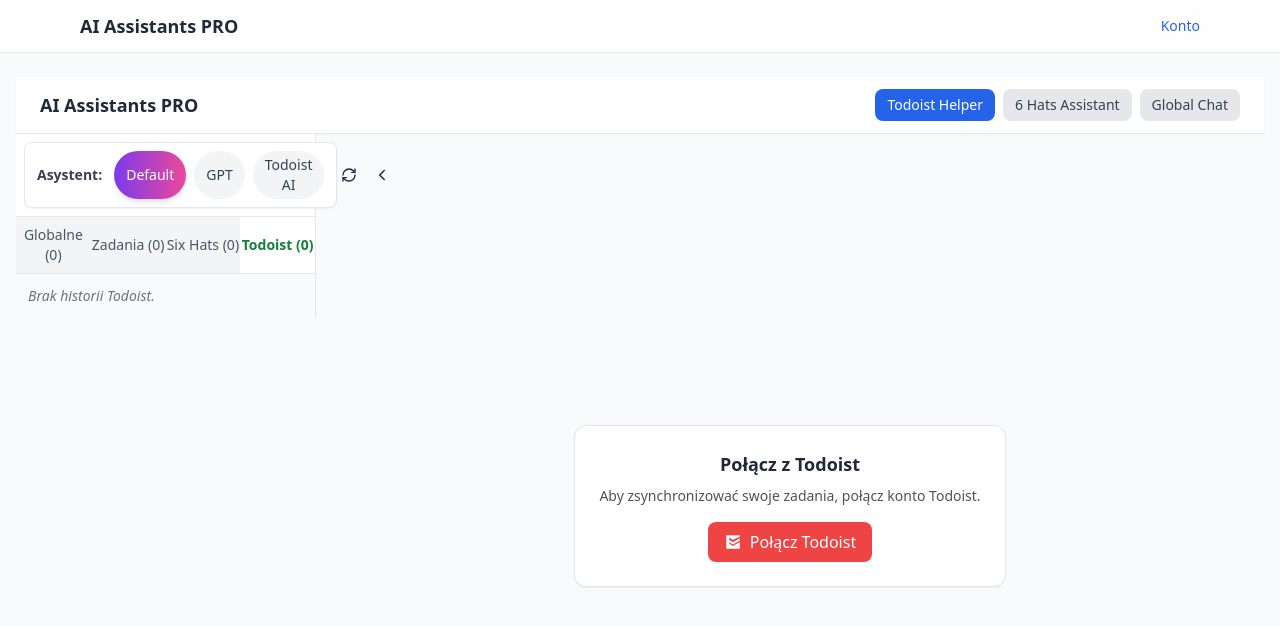
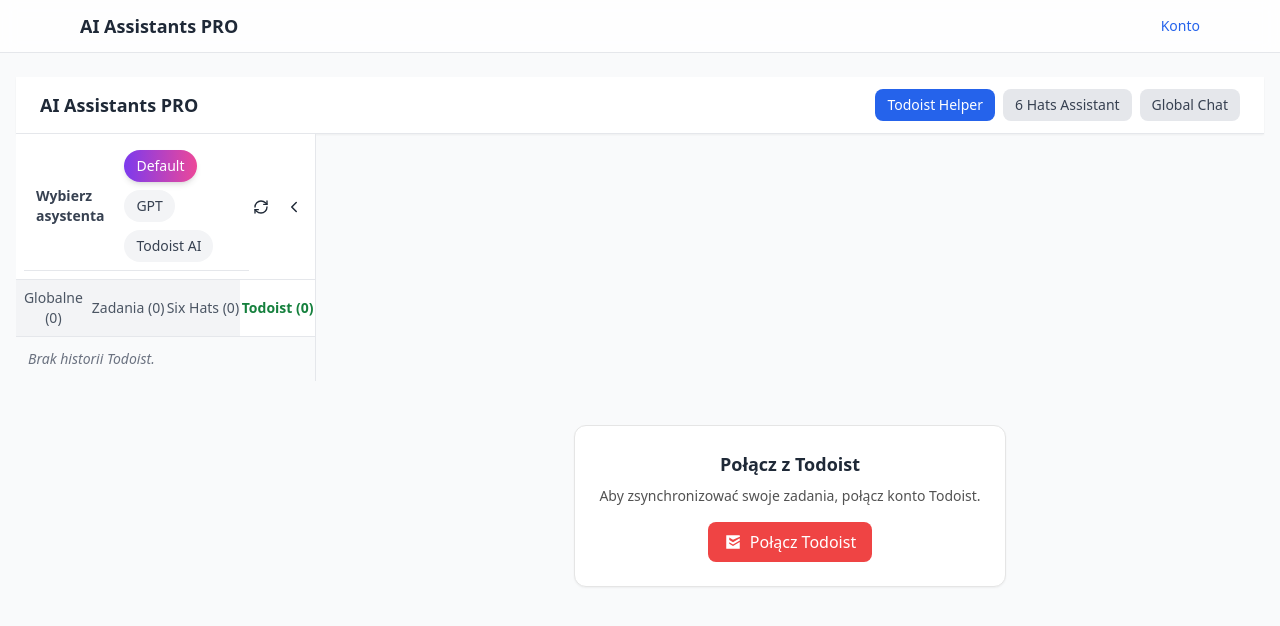
Before and after one commit to khirsz00-hue/mvp-chatv2, a Next.js app: page / in a window 1280 px wide. Shown: the top 626 px of the page. Built offline with nearby package versions, Linux system fonts and the light colour scheme.

Commit message:
Refactor AssistantSelector layout and styling

```diff
--- a/components/AssistantSelector.tsx
+++ b/components/AssistantSelector.tsx
@@ -12,15 +12,18 @@
   options?: string[]
 }) {
   return (
-    <div className="flex items-center gap-3 bg-white border rounded-lg px-3 py-2 shadow-sm">
-      <div className="text-sm font-semibold text-gray-700">Asystent:</div>
-      <div className="flex gap-2">
+    <div className="w-full bg-white px-3 py-2 border-b border-gray-200">
+      <div className="max-w-full mx-auto flex items-center justify-between gap-3">
+        <div className="text-sm font-semibold text-gray-700 mr-2">Wybierz asystenta</div>
+        <div className="flex gap-2 flex-wrap">
           {options.map((opt) => (
             <button
               key={opt}
               onClick={() => onChange?.(opt)}
-            className={`px-3 py-1 rounded-full text-sm transition ${
-              value === opt ? 'bg-gradient-to-r from-violet-600 to-pink-500 text-white shadow-md' : 'bg-gray-100 text-gray-700 hover:bg-gray-200'
+              className={`px-3 py-1.5 rounded-full text-sm transition focus:outline-none ${
+                value === opt
+                  ? 'bg-gradient-to-r from-violet-600 to-pink-500 text-white shadow-md'
+                  : 'bg-gray-100 text-gray-700 hover:bg-gray-200'
               }`}
             >
               {opt}
@@ -28,5 +31,6 @@
           ))}
         </div>
       </div>
+    </div>
   )
 }
```
Lines whose indentation alone changed are shown as unchanged.
